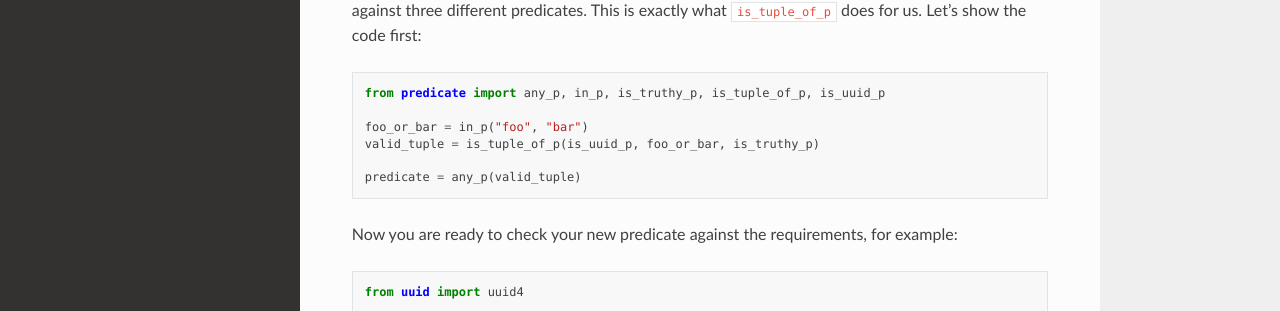
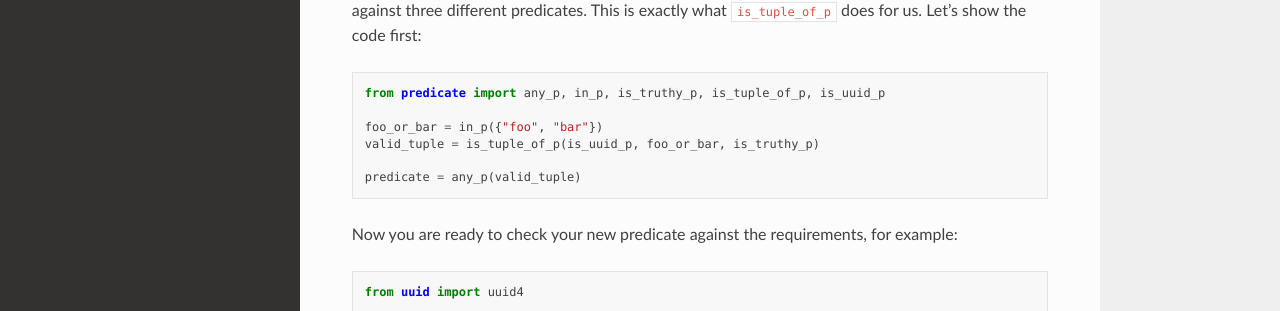
Before and after one commit to mrijk/py-predicate, a Sphinx documentation site: the page built from docs/tutorial/tutorial_2.rst, in a window 1280 px wide and 1144 px high. Shown: the part 574-885 px from the top of the window. Built offline with Sphinx 7.4.7 and the Read the Docs theme 3.1.0, drawn with Linux system fonts in a browser that asks for light colours.

Commit message:
Fix in_p usage in tutorial 2 example code
Pass a set to in_p instead of multiple arguments, matching the function signature.

🤖 Created with help from [Claude Code](https://claude.com/claude-code)

```diff
--- a/docs/tutorial/tutorial_2.rst
+++ b/docs/tutorial/tutorial_2.rst
@@ -26,7 +26,7 @@ different predicates. This is exactly what ``is_tuple_of_p`` does for us. Let's
 
     from predicate import any_p, in_p, is_truthy_p, is_tuple_of_p, is_uuid_p
 
-    foo_or_bar = in_p("foo", "bar")
+    foo_or_bar = in_p({"foo", "bar"})
     valid_tuple = is_tuple_of_p(is_uuid_p, foo_or_bar, is_truthy_p)
 
     predicate = any_p(valid_tuple)
```
